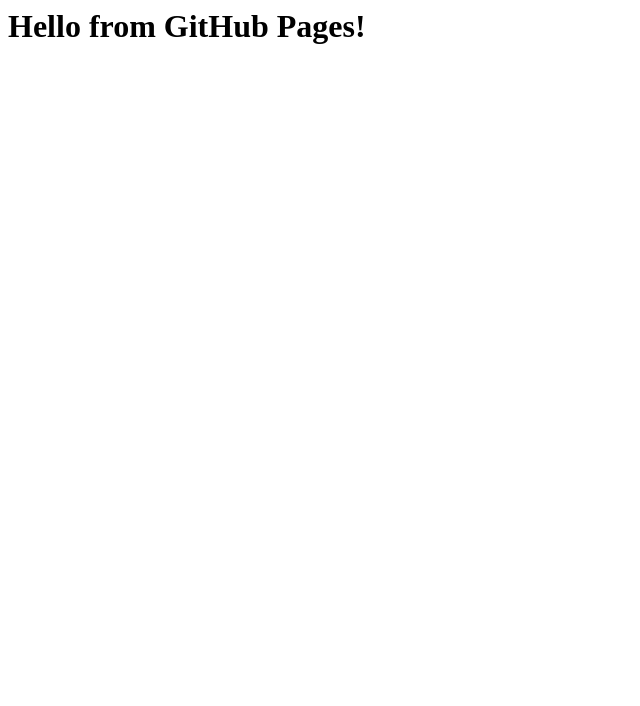
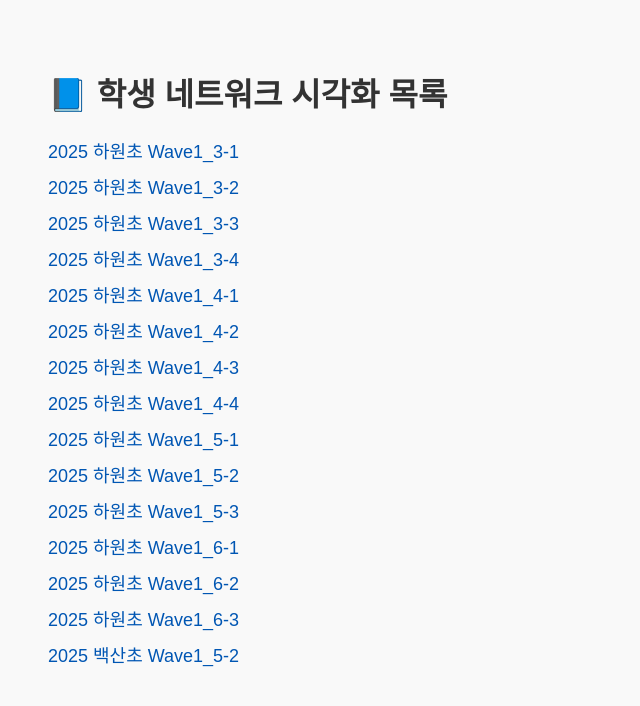
Before and after one commit to dahyun-danika/datacollection-peer, a plain HTML site: page index.html in a window 1280 px wide. Shown: the whole page, without its empty margins (0-640 px from the left). Drawn offline with Linux system fonts and the light colour scheme.

Commit message:
Update index.html

```diff
--- a/index.html
+++ b/index.html
@@ -1,4 +1,35 @@
-<html>
-  <head><title>Test</title></head>
-  <body><h1>Hello from GitHub Pages!</h1></body>
+<!DOCTYPE html>
+<html lang="ko">
+<head>
+  <meta charset="UTF-8">
+  <title>학생 네트워크 시각화</title>
+  <style>
+    body { font-family: sans-serif; padding: 40px; background: #f9f9f9; }
+    h1 { color: #333; }
+    ul { list-style: none; padding: 0; }
+    li { margin: 10px 0; }
+    a { text-decoration: none; font-size: 18px; color: #0056b3; }
+    a:hover { text-decoration: underline; }
+  </style>
+</head>
+<body>
+  <h1>📘 학생 네트워크 시각화 목록</h1>
+  <ul>
+    <li><a href="2025 하원초 Wave1_3-1(응답).html">2025 하원초 Wave1_3-1</a></li>
+    <li><a href="2025 하원초 Wave1_3-2(응답).html">2025 하원초 Wave1_3-2</a></li>
+    <li><a href="2025 하원초 Wave1_3-3(응답).html">2025 하원초 Wave1_3-3</a></li>
+    <li><a href="2025 하원초 Wave1_3-4(응답).html">2025 하원초 Wave1_3-4</a></li>
+    <li><a href="2025 하원초 Wave1_4-1(응답).html">2025 하원초 Wave1_4-1</a></li>
+    <li><a href="2025 하원초 Wave1_4-2(응답).html">2025 하원초 Wave1_4-2</a></li>
+    <li><a href="2025 하원초 Wave1_4-3(응답).html">2025 하원초 Wave1_4-3</a></li>
+    <li><a href="2025 하원초 Wave1_4-4(응답).html">2025 하원초 Wave1_4-4</a></li>
+    <li><a href="2025 하원초 Wave1_5-1(응답).html">2025 하원초 Wave1_5-1</a></li>
+    <li><a href="2025 하원초 Wave1_5-2(응답).html">2025 하원초 Wave1_5-2</a></li>
+    <li><a href="2025 하원초 Wave1_5-3(응답).html">2025 하원초 Wave1_5-3</a></li>
+    <li><a href="2025 하원초 Wave1_6-1(응답).html">2025 하원초 Wave1_6-1</a></li>
+    <li><a href="2025 하원초 Wave1_6-2(응답).html">2025 하원초 Wave1_6-2</a></li>
+    <li><a href="2025 하원초 Wave1_6-3(응답).html">2025 하원초 Wave1_6-3</a></li>
+    <li><a href="2025 백산초 Wave1_5-2(응답).html">2025 백산초 Wave1_5-2</a></li>
+  </ul>
+</body>
 </html>
```
